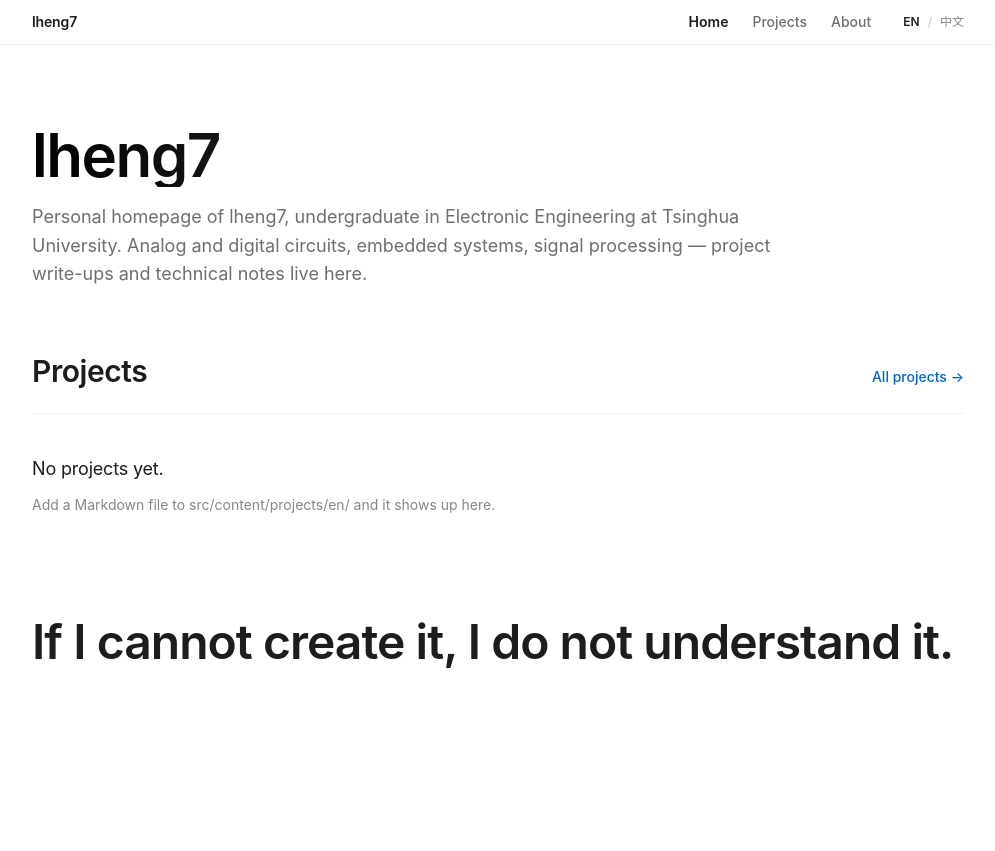
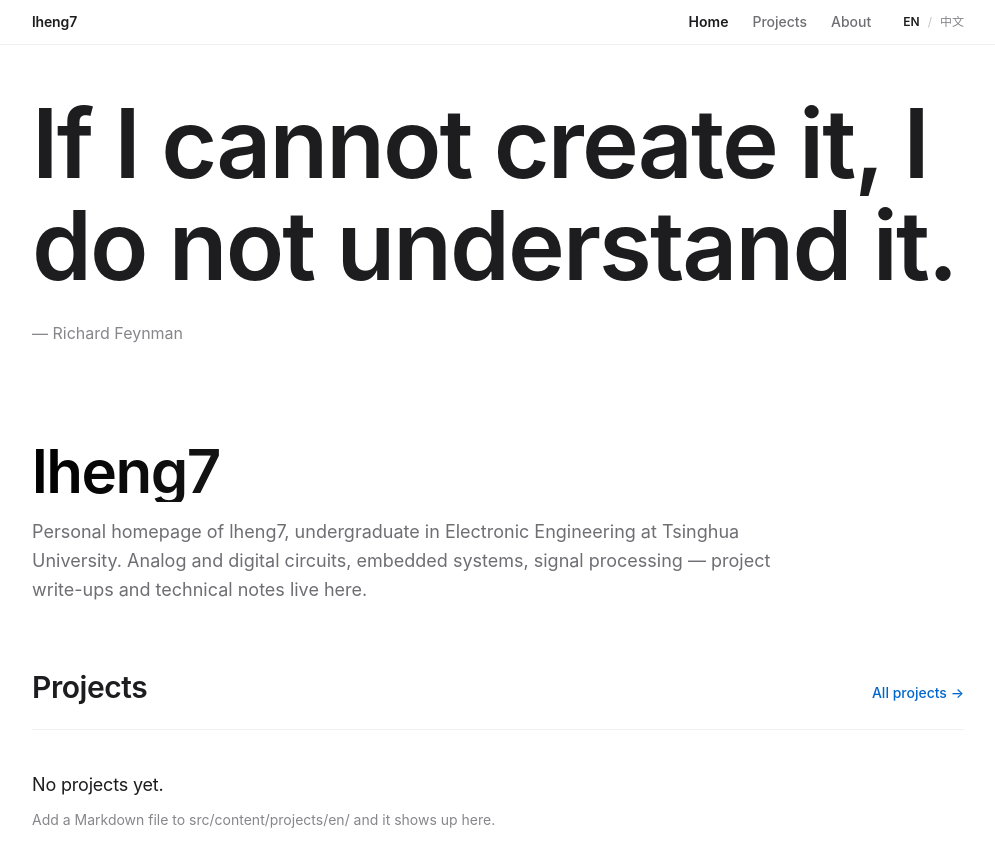
Before and after one commit to lheng7/lheng7.github.io, an Astro site: page / in a window 1280 px wide. Shown: the top 851 px of the page, without its empty margins (142-1137 px from the left). Built offline with nearby package versions, Linux system fonts and the light colour scheme; Astro itself is replaced by a stand-in of ours.

Commit message:
外观：大字宣言上移、字号翻倍、点亮放慢一倍、加费曼署名

```diff
--- a/src/i18n/en.ts
+++ b/src/i18n/en.ts
@@ -14,6 +14,7 @@ const en = {
   'home.featured': 'Selected work',
   'home.projects': 'Projects',
   'home.statement': 'If I cannot create it, I do not understand it.',
+  'home.statementCredit': '— Richard Feynman',
   'home.allProjects': 'All projects →',
   'home.emptyTitle': 'No projects yet.',
   'home.emptyHint': 'Add a Markdown file to src/content/projects/en/ and it shows up here.',
--- a/src/i18n/zh.ts
+++ b/src/i18n/zh.ts
@@ -13,6 +13,7 @@ const zh = {
   'home.featured': '精选项目',
   'home.projects': '项目',
   'home.statement': '如果不能创造它，我就没有真正理解它。',
+  'home.statementCredit': '— 理查德·费曼',
   'home.allProjects': '全部项目 →',
   'home.emptyTitle': '还没有项目。',
   'home.emptyHint': '在 src/content/projects/zh/ 里新建一个 .md 文件就会出现在这里。',
--- a/src/layouts/BaseLayout.astro
+++ b/src/layouts/BaseLayout.astro
@@ -160,8 +160,8 @@ const year = new Date().getFullYear();
       const statementSection = document.querySelector('.statement-section');
 
       if (!prefersReduced && statementSection && words.length > 0) {
-        // 词少时慢一点、词多时快一点，总时长封顶 400ms
-        const step = Math.min(70, 400 / words.length);
+        // 词少时慢一点、词多时快一点，总时长封顶 800ms
+        const step = Math.min(140, 800 / words.length);
 
         const observer = new IntersectionObserver(
           (entries) => {
--- a/src/styles/global.css
+++ b/src/styles/global.css
@@ -45,6 +45,8 @@
   --text-4xl: 36px;
   --text-5xl: 48px;
   --text-6xl: 60px;
+  --text-7xl: 72px;
+  --text-8xl: 96px;
 
   /* ---------- 间距刻度 ---------- */
   --space-75: 8px;
@@ -902,28 +904,36 @@ hr {
    初始不透明度压在 28%，点亮后回到 100%
    ------------------------------------------------------------------ */
 .statement-section {
-  padding-block: var(--space-800) var(--space-900);
+  padding-block: 0 var(--space-700);
 }
 
 .statement {
-  max-width: var(--measure);
+  max-width: none;
   margin: 0;
-  font-size: var(--text-4xl);
+  /* 手机档 56px 是折中值：60px 会多折一行，48px 又太小 */
+  font-size: 56px;
   font-weight: 600;
-  line-height: 1.22;
+  line-height: 1.06;
   letter-spacing: -0.02em;
   text-wrap: balance;
 }
 
 @media (min-width: 768px) {
   .statement {
-    font-size: var(--text-5xl);
+    font-size: var(--text-8xl);
   }
+}
+
+.statement-credit {
+  margin: var(--space-300) 0 0;
+  font-size: var(--text-base);
+  line-height: 1.5;
+  color: var(--text-faint);
 }
 
 .statement-word {
   opacity: 0.28;
-  transition: opacity 600ms var(--ease);
+  transition: opacity 1200ms var(--ease);
 }
 
 .statement-word.is-lit {
--- a/src/views/HomeView.astro
+++ b/src/views/HomeView.astro
@@ -29,6 +29,11 @@ const shown = featured.length > 0 ? featured : projects.slice(0, 6);
 ---
 
 <BaseLayout locale={locale}>
+  <section class="statement-section">
+    <p class="statement" set:html={statementHtml} />
+    <p class="statement-credit">{t('home.statementCredit')}</p>
+  </section>
+
   <section class="hero">
     <h1>{site.title}</h1>
     <p class="lede">{site.description}</p>
@@ -56,7 +61,4 @@ const shown = featured.length > 0 ? featured : projects.slice(0, 6);
     }
   </section>
 
-  <section class="statement-section">
-    <p class="statement" set:html={statementHtml} />
-  </section>
 </BaseLayout>
```
